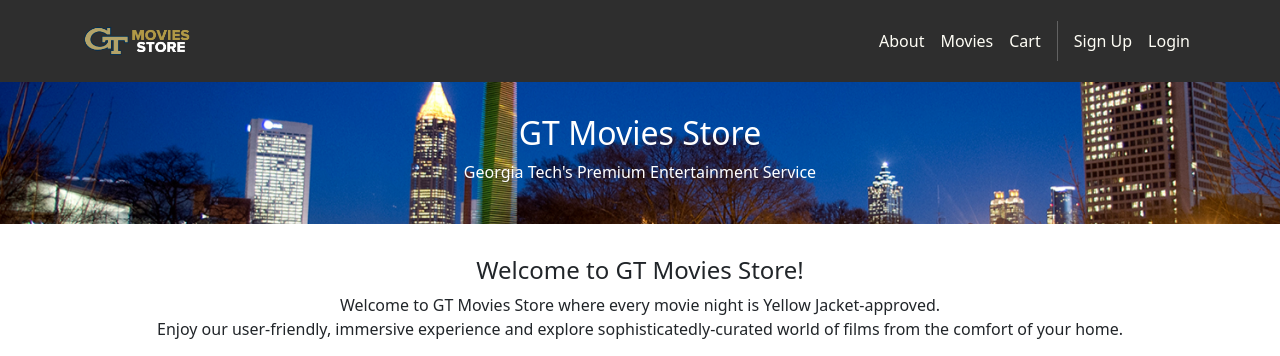
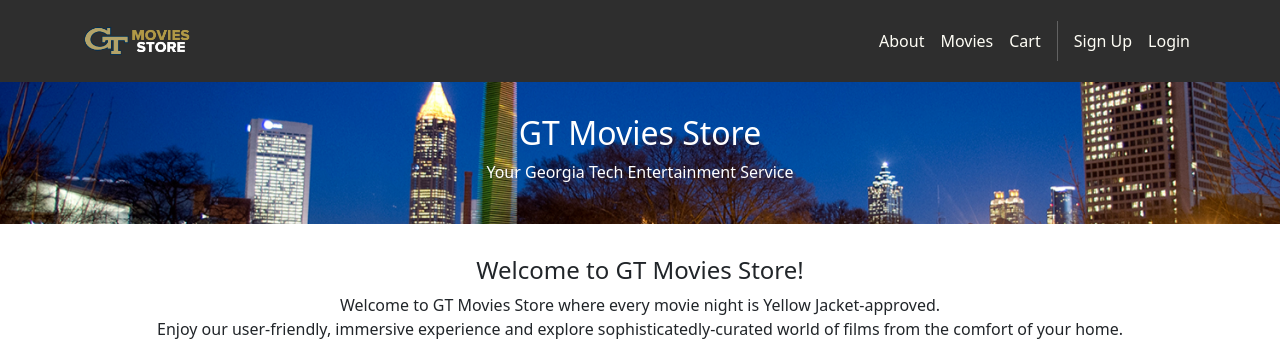
Before and after one commit to jimmy23246/GT-Movies-Store, a Django app: page / in a window 1280 px wide. Shown: the top 356 px of the page. Run offline with Django 5.2, Linux system fonts and the light colour scheme; some libraries are stand-ins or nearby versions.

Commit message:
baseline

```diff
--- a/home/templates/home/index.html
+++ b/home/templates/home/index.html
@@ -3,7 +3,7 @@
 <header class="masthead bg-index text-white text-center py-4">
   <div class="container d-flex align-items-center flex-column pt-2">
     <h2>GT Movies Store</h2>
-    <p>Georgia Tech's Premium Entertainment Service</p>
+    <p>Your Georgia Tech Entertainment Service</p>
   </div>
 </header>
 <div class="p-3">
```
